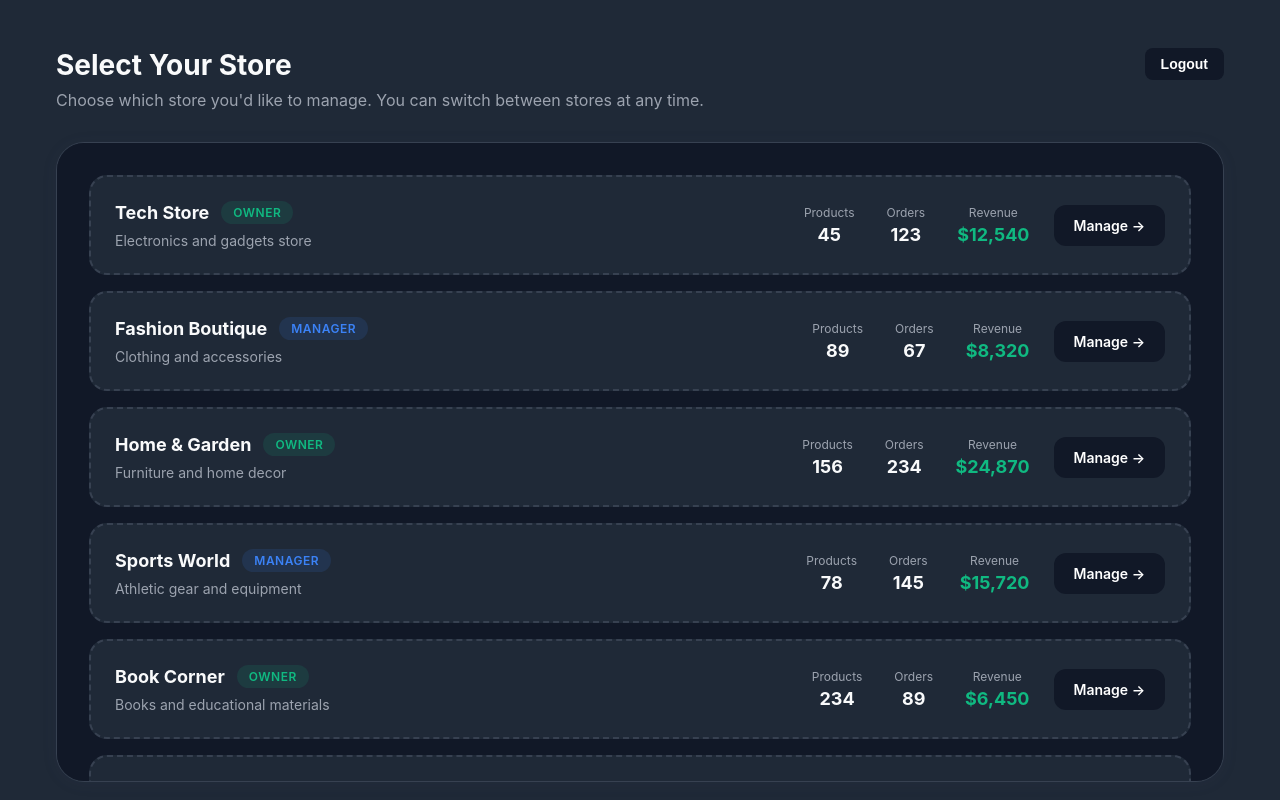
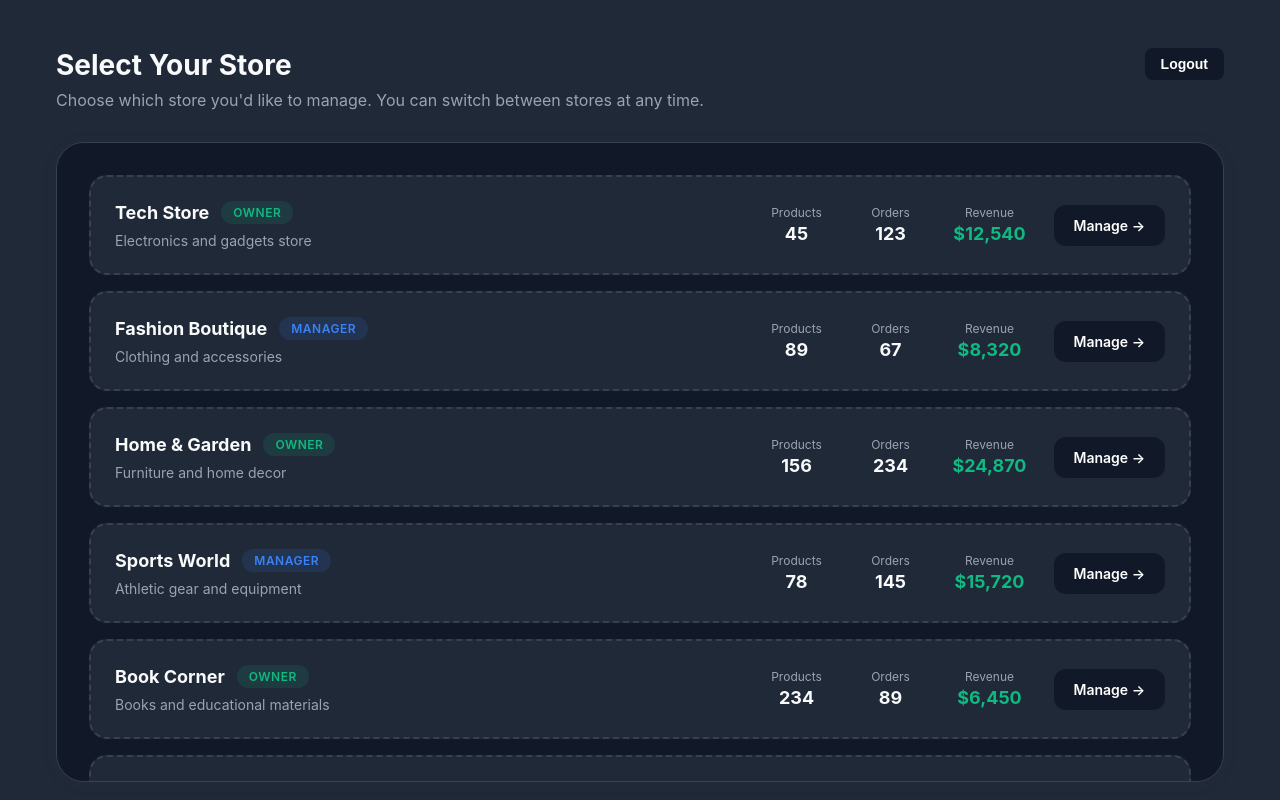
Before and after one commit to DexterFromUA/shop-creator-frontend-admin, a React (Create React App) app: page /stores in a window 1280 px wide. Built offline with nearby package versions, Linux system fonts and the light colour scheme; sample sign-in values are in the browser's storage.

Commit message:
style: refine layout and spacing in CreateStore and StoreSelection components for improved visual consistency

```diff
--- a/src/pages/CreateStore.js
+++ b/src/pages/CreateStore.js
@@ -63,30 +63,13 @@ const CreateStore = () => {
     <div className="dashboard" style={{ background: 'var(--color-bg-secondary)', minHeight: '100vh', padding: 0 }}>
       <div style={{ maxWidth: 1200, width: '100%', margin: '0 auto', padding: '48px 16px', boxSizing: 'border-box' }}>
         {/* Page Header */}
-        <div style={{ marginBottom: 32, display: 'flex', justifyContent: 'space-between', alignItems: 'flex-start' }}>
-          <div>
+        <div style={{ marginBottom: 32 }}>
           <h1 style={{ margin: 0, fontSize: 28, fontWeight: 700, color: 'var(--color-text)' }}>
             Create New Store
           </h1>
           <p style={{ margin: '8px 0 0 0', fontSize: 16, color: 'var(--color-text-secondary)' }}>
             Set up your new store and start selling your products to customers.
           </p>
-          </div>
-          <button
-            onClick={handleCancel}
-            style={{
-              padding: '8px 16px',
-              borderRadius: 8,
-              border: '1px solid var(--color-border)',
-              background: 'var(--color-bg)',
-              color: 'var(--color-text)',
-              cursor: 'pointer',
-              fontSize: 14,
-              fontWeight: 600
-            }}
-          >
-            Cancel
-          </button>
         </div>
 
         {/* Form Card */}
--- a/src/pages/StoreSelection.js
+++ b/src/pages/StoreSelection.js
@@ -245,30 +245,48 @@ const StoreSelection = () => {
 
                   <div style={{
                     display: 'flex',
-                    gap: 32,
+                    gap: 24,
                     alignItems: 'center'
                   }}>
-                    <div style={{ textAlign: 'center' }}>
-                      <div style={{ fontSize: 12, color: 'var(--color-text-secondary)', marginBottom: 4 }}>
+                    <div style={{
+                      textAlign: 'center',
+                      minWidth: 70,
+                      display: 'flex',
+                      flexDirection: 'column',
+                      justifyContent: 'center'
+                    }}>
+                      <div style={{ fontSize: 12, color: 'var(--color-text-secondary)', marginBottom: 4, lineHeight: 1.2 }}>
                         Products
                       </div>
-                      <div style={{ fontSize: 18, fontWeight: 700, color: 'var(--color-text)' }}>
+                      <div style={{ fontSize: 18, fontWeight: 700, color: 'var(--color-text)', lineHeight: 1.1 }}>
                         {store.productsCount}
                       </div>
                     </div>
-                    <div style={{ textAlign: 'center' }}>
-                      <div style={{ fontSize: 12, color: 'var(--color-text-secondary)', marginBottom: 4 }}>
+                    <div style={{
+                      textAlign: 'center',
+                      minWidth: 70,
+                      display: 'flex',
+                      flexDirection: 'column',
+                      justifyContent: 'center'
+                    }}>
+                      <div style={{ fontSize: 12, color: 'var(--color-text-secondary)', marginBottom: 4, lineHeight: 1.2 }}>
                         Orders
                       </div>
-                      <div style={{ fontSize: 18, fontWeight: 700, color: 'var(--color-text)' }}>
+                      <div style={{ fontSize: 18, fontWeight: 700, color: 'var(--color-text)', lineHeight: 1.1 }}>
                         {store.ordersCount}
                       </div>
                     </div>
-                    <div style={{ textAlign: 'center' }}>
-                      <div style={{ fontSize: 12, color: 'var(--color-text-secondary)', marginBottom: 4 }}>
+                    <div style={{
+                      textAlign: 'center',
+                      minWidth: 80,
+                      display: 'flex',
+                      flexDirection: 'column',
+                      justifyContent: 'center'
+                    }}>
+                      <div style={{ fontSize: 12, color: 'var(--color-text-secondary)', marginBottom: 4, lineHeight: 1.2 }}>
                         Revenue
                       </div>
-                      <div style={{ fontSize: 18, fontWeight: 700, color: '#10b981' }}>
+                      <div style={{ fontSize: 18, fontWeight: 700, color: '#10b981', lineHeight: 1.1 }}>
                         {store.revenue}
                       </div>
                     </div>
```
Lines whose indentation alone changed are shown as unchanged.
